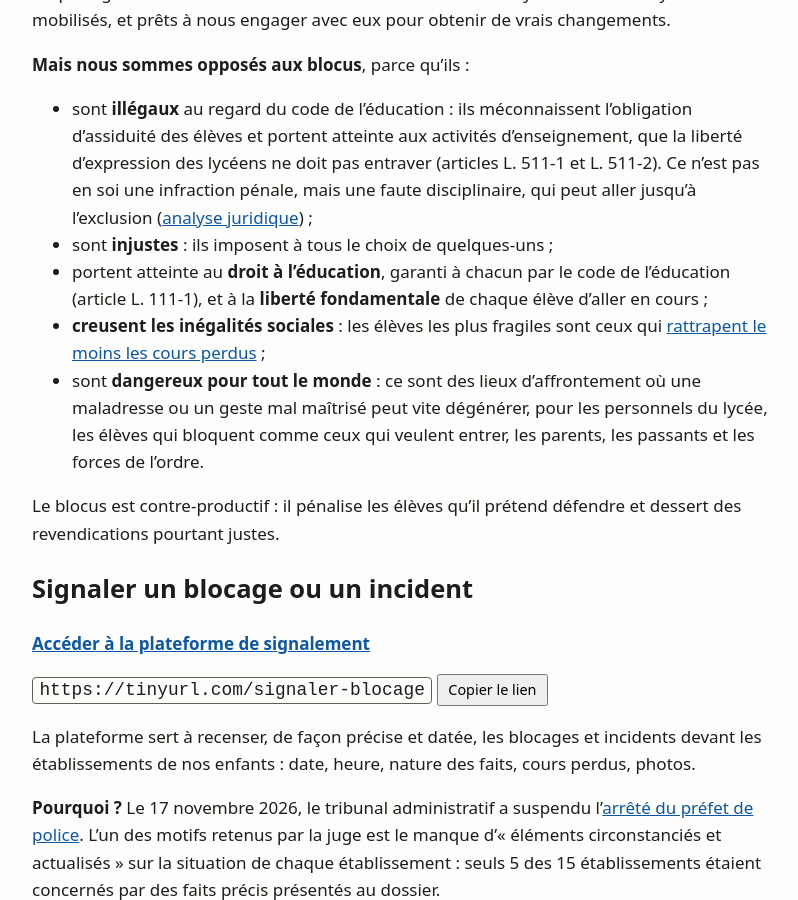
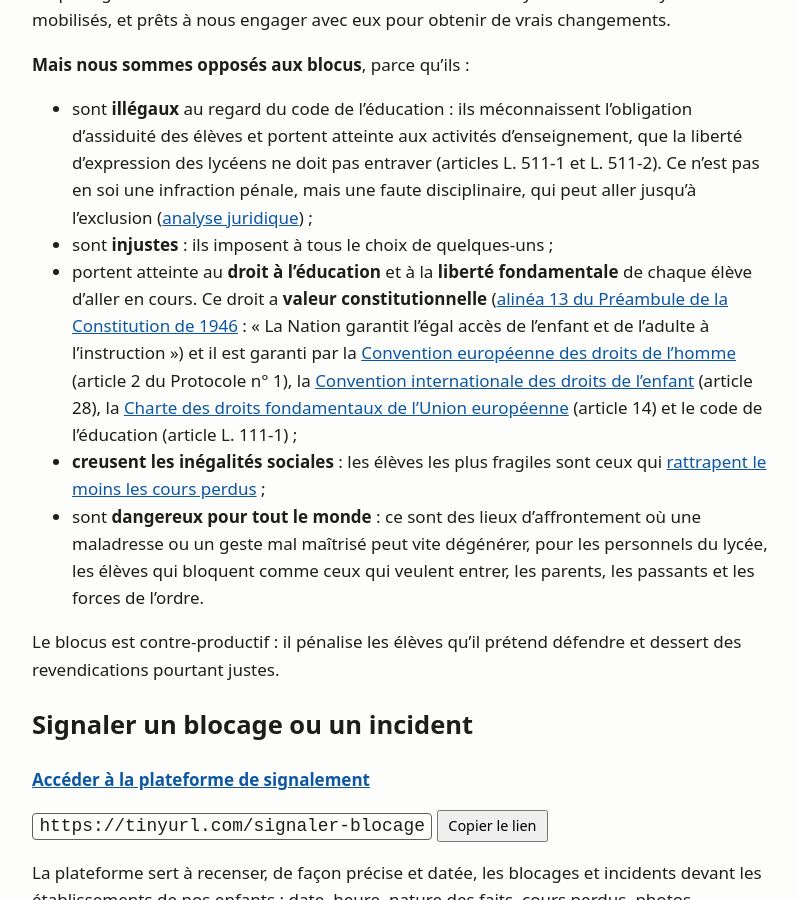
Before and after one commit to 4nf8hvwvry-collab/freefenelon, a Jekyll site: the page built from site/index.md, in a window 1280 px wide and 900 px high, scrolled down 570 px. Shown: the whole window, without its empty margins (240-1038 px from the left). Built offline with Jekyll 4.4.1, drawn with Linux system fonts in a browser that asks for light colours; our own code applies the rules of GitHub Pages for plain Markdown files.

Commit message:
Fondements constitutionnels et internationaux du droit à l'éducation
Co-Authored-By: Claude Opus 5.5 <noreply@anthropic.com>

```diff
--- a/site/index.md
+++ b/site/index.md
@@ -25,7 +25,7 @@ Nous sommes un collectif composé **exclusivement de parents d'élèves du lycé
 
 - sont **illégaux** au regard du code de l'éducation : ils méconnaissent l'obligation d'assiduité des élèves et portent atteinte aux activités d'enseignement, que la liberté d'expression des lycéens ne doit pas entraver (articles L. 511-1 et L. 511-2). Ce n'est pas en soi une infraction pénale, mais une faute disciplinaire, qui peut aller jusqu'à l'exclusion ([analyse juridique](https://www.echoavocats.com/post/blocus-lyc%C3%A9ens-quelles-sanctions-disciplinaires-et-quels-recours)) ;
 - sont **injustes** : ils imposent à tous le choix de quelques-uns ;
-- portent atteinte au **droit à l'éducation**, garanti à chacun par le code de l'éducation (article L. 111-1), et à la **liberté fondamentale** de chaque élève d'aller en cours ;
+- portent atteinte au **droit à l'éducation** et à la **liberté fondamentale** de chaque élève d'aller en cours. Ce droit a **valeur constitutionnelle** ([alinéa 13 du Préambule de la Constitution de 1946](https://www.conseil-constitutionnel.fr/le-bloc-de-constitutionnalite/preambule-de-la-constitution-du-27-octobre-1946) : « La Nation garantit l'égal accès de l'enfant et de l'adulte à l'instruction ») et il est garanti par la [Convention européenne des droits de l'homme](https://www.echr.coe.int/documents/d/echr/convention_fra) (article 2 du Protocole n° 1), la [Convention internationale des droits de l'enfant](https://www.unicef.org/fr/convention-droits-enfant/texte-convention) (article 28), la [Charte des droits fondamentaux de l'Union européenne](https://eur-lex.europa.eu/legal-content/FR/TXT/?uri=CELEX:12012P/TXT) (article 14) et le code de l'éducation (article L. 111-1) ;
 - **creusent les inégalités sociales** : les élèves les plus fragiles sont ceux qui [rattrapent le moins les cours perdus](heures-de-cours-perdues.html) ;
 - sont **dangereux pour tout le monde** : ce sont des lieux d'affrontement où une maladresse ou un geste mal maîtrisé peut vite dégénérer, pour les personnels du lycée, les élèves qui bloquent comme ceux qui veulent entrer, les parents, les passants et les forces de l'ordre.
 
```
